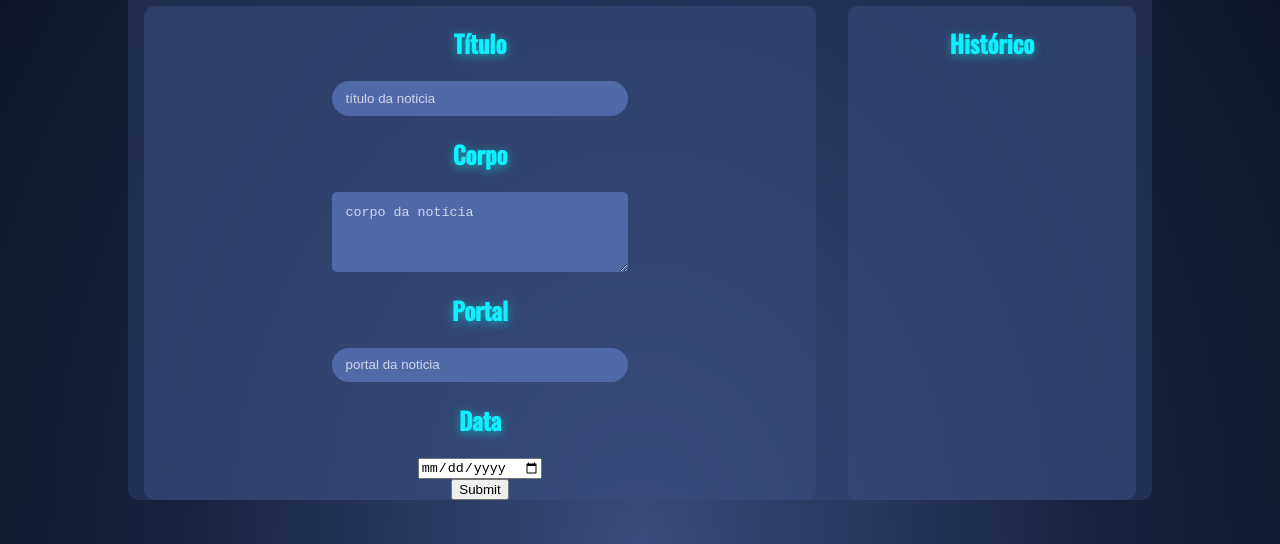
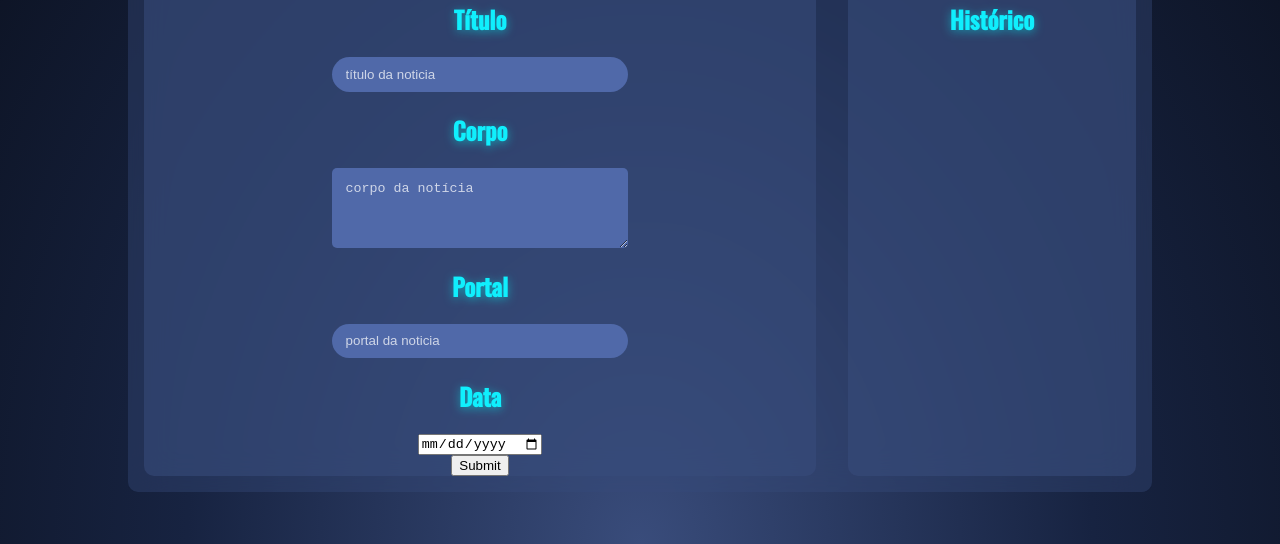
Before and after one commit to malvesbruno/fakeNews_FrontEnd, a plain HTML site: page index.html in a window 1280 px wide. Shown: the part 256-800 px from the top of the page. Drawn offline with Linux system fonts and the light colour scheme.

Commit message:
form added

```diff
--- a/css/style.css
+++ b/css/style.css
@@ -61,6 +61,7 @@ nav img:hover{
 
 .card{
     margin-top: 10%;
+    margin-bottom: 3em;
     display: flex;
     flex-direction: column;
     justify-content: center;
@@ -79,6 +80,7 @@ nav img:hover{
 
 .card .sides{
     width: 100%;
+    margin-block: 1em;
     display: flex;
     justify-content: space-around;
     align-items: stretch;
```
